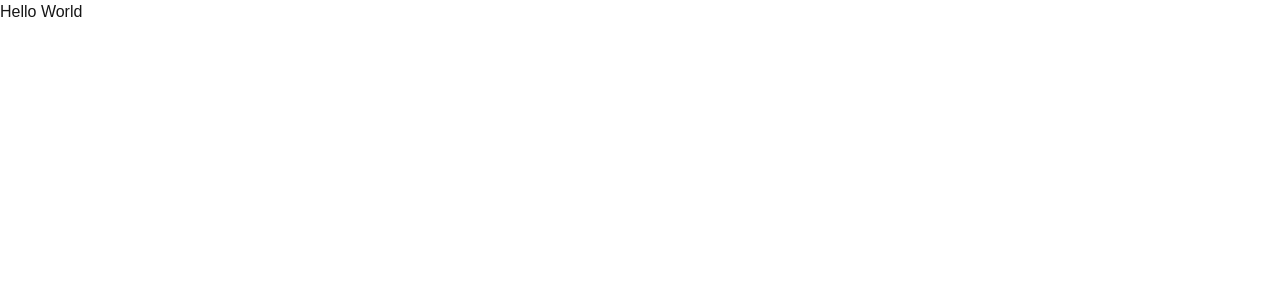
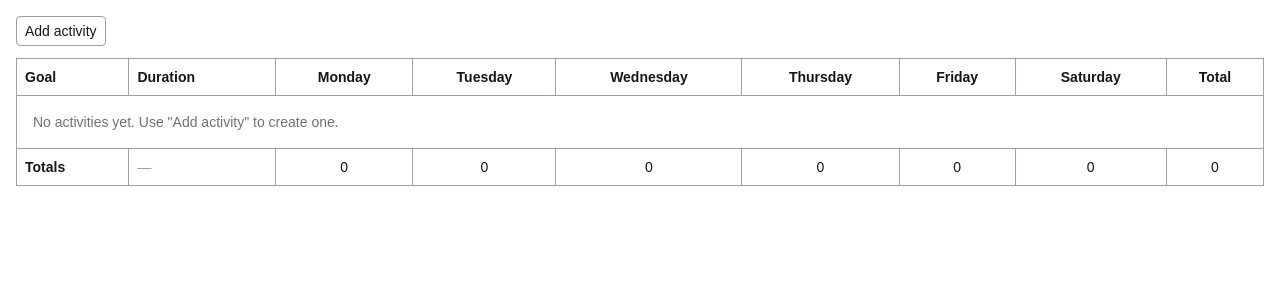
Before and after one commit to danifromecuador/weekly-commit, a Next.js app: page / in a window 1280 px wide. Shown: the top 300 px of the page. Built offline with nearby package versions, Linux system fonts and the light colour scheme.

Commit message:
feat(app): render WeeklyGrid on home page
Made-with: Cursor

```diff
--- a/app/page.tsx
+++ b/app/page.tsx
@@ -1,5 +1,9 @@
+import { WeeklyGrid } from "@/components/WeeklyGrid";
+
 export default function Page() {
   return (
-    <div>Hello World</div>
-  )
+    <main className="p-4">
+      <WeeklyGrid />
+    </main>
+  );
 }
```
